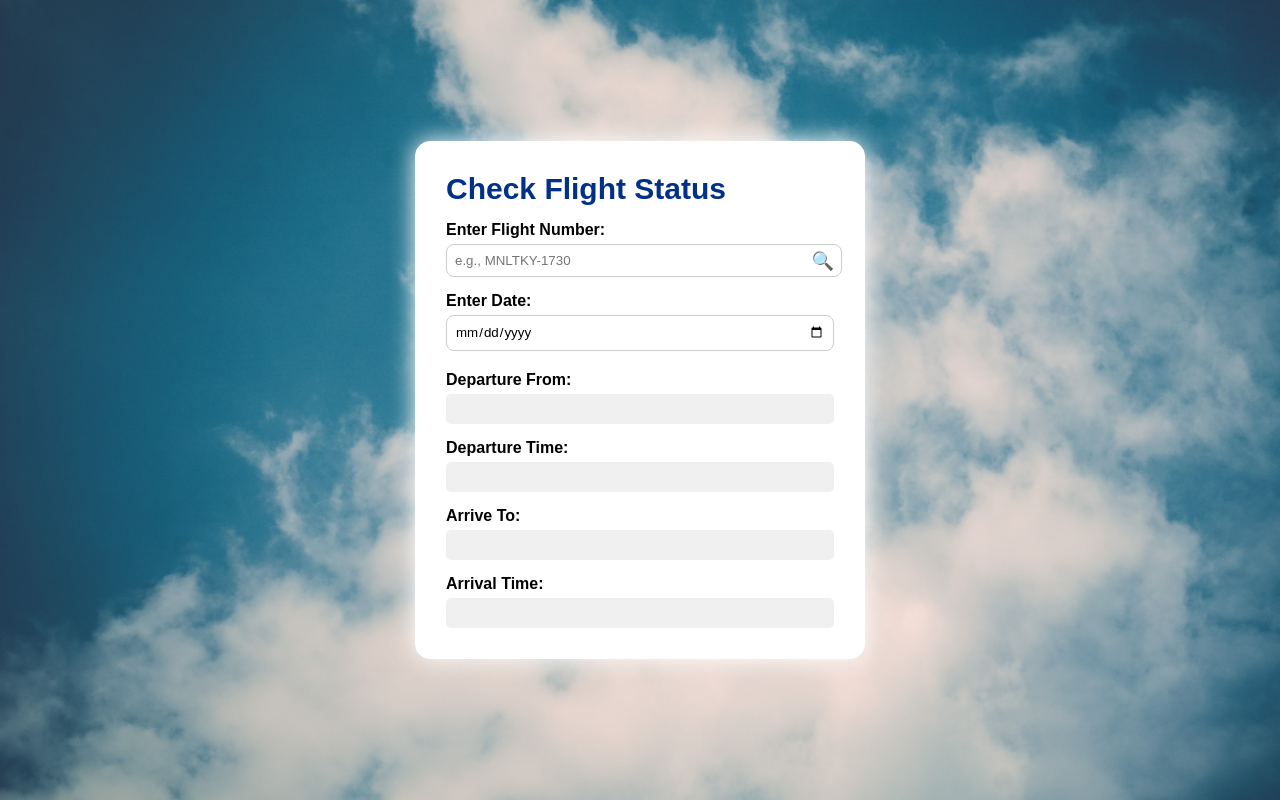
After one commit to blckzr/EasyFly, a PHP site: page /html/flightstatus.html in a window 1280 px wide. The commit adds this page. Run offline with PHP 8.4, Linux system fonts and the light colour scheme.

Commit message:
added flight status, view bookings, about

```diff
--- /dev/null
+++ b/css/flightstatus.css
@@ -0,0 +1,123 @@
+*,
+*::after,
+*::before {
+  border: none;
+  box-sizing: border-box;
+}
+
+img {
+  display: block;
+  max-width: 100%;
+}
+
+html {
+  font-size: 62.5%;
+  -webkit-text-size-adjust: none;
+  text-size-adjust: none;
+}
+
+@media (prefers-reduced-motion: no-preference) {
+  html {
+    scroll-behavior: smooth;
+  }
+}
+
+@import url('https://fonts.googleapis.com/css2?family=Poppins:wght@300;400;500;600;700;800;900&display=swap');
+
+* {
+  margin: 0;
+  padding: 0;
+  box-sizing: border-box;
+  font-family: 'Poppins', sans-serif;
+}
+
+body {
+  margin: 0;
+  font-family: Arial, sans-serif;
+  background: url(/dev/flightstatus.png);
+  background-size: cover;
+}
+
+.container {
+  display: flex;
+  justify-content: center;
+  align-items: center;
+  height: 100vh;
+}
+
+.flight-checker {
+  background: white;
+  padding: 30px;
+  border-radius: 15px;
+  width: 450px;
+  border: 1px solid hsl(0, 0%, 100%);
+  box-shadow: 0 0 25px hsl(0, 0%, 100%);
+}
+
+h2 {
+  margin-top: 0;
+  font-weight: bold;
+  font-size: 28px;
+}
+
+.container h2 {
+  font-size: 30px;
+  font-weight: bold;
+  color:#003087;
+}
+
+.flight-checker label{
+    font-size: 16px;
+}
+
+.input-group, .output-group {
+  margin-top: 20px;
+}
+
+label {
+  display: block;
+  margin-top: 15px;
+  font-weight: bold;
+}
+
+.input-icon-group {
+  display: flex;
+  align-items: center;
+  margin-top: 5px;
+}
+
+.input-icon-group input[type="text"] {
+  flex: 1;
+  padding: 8px;
+  border: 1px solid #ccc;
+  border-radius: 8px;
+}
+
+.input-icon-group input[type="date"] {
+  flex: 1;
+  padding: 8px;
+  border: 1px solid #ccc;
+  border-radius: 8px;
+}
+
+.icon-button {
+  background: none;
+  border: none;
+  font-size: 18px;
+  cursor: pointer;
+  margin-left: -30px;
+  background-color: transparent;
+}
+
+.calendar-icon {
+  font-size: 18px;
+  margin-left: -25px;
+  pointer-events: none;
+}
+
+.output-placeholder {
+  margin-top: 5px;
+  height: 30px;
+  background: #f0f0f0;
+  border-radius: 5px;
+}
--- a/css/signin.css
+++ b/css/signin.css
@@ -36,7 +36,7 @@ body {
   justify-content: center;
   align-items: center;
   min-height: 100vh;
-  background: url('SignInbg.png') no-repeat center center/cover;
+  background: url('/dev/SignInbg.png') no-repeat center center/cover;
 }
 
 .wrapper {
--- /dev/null
+++ b/html/flightstatus.html
@@ -0,0 +1,42 @@
+<!DOCTYPE html>
+<html lang="en">
+<head>
+  <meta charset="UTF-8" />
+  <meta name="viewport" content="width=device-width, initial-scale=1.0"/>
+  <title>EasyFly - Flight Status</title>
+  <link rel="stylesheet" type="text/css" href="../css/flightstatus.css">
+</head>
+<body>
+  <div class="container">
+    <div class="flight-checker">
+      <h2>Check Flight Status</h2>
+    <div class="input-row">
+    <div class="input-set">
+        <label>Enter Flight Number:</label>
+        <div class="input-icon-group">
+        <input type="text" placeholder="e.g., MNLTKY-1730" />
+        <button class="icon-button">&#128269;</button>
+        </div>
+    </div>
+    <div class="input-set">
+        <label>Enter Date:</label>
+        <div class="input-icon-group">
+        <input type="date" />
+        </div>
+    </div>
+    </div>
+
+      <div class="output-group">
+        <label>Departure From:</label>
+        <div class="output-placeholder"></div>
+        <label>Departure Time:</label>
+        <div class="output-placeholder"></div>
+        <label>Arrive To:</label>
+        <div class="output-placeholder"></div>
+        <label>Arrival Time:</label>
+        <div class="output-placeholder"></div>
+      </div>
+    </div>
+  </div>
+</body>
+</html>
```
Also changed, not shown: css/about.css (added, +95 -0 lines), css/viewbook.css (added, +113 -0 lines), html/about.html (added, +23 -0 lines), html/viewbook.html (added, +49 -0 lines), dev/about.png (added), dev/flightstatus.png (added), dev/viewbook.png (added).
